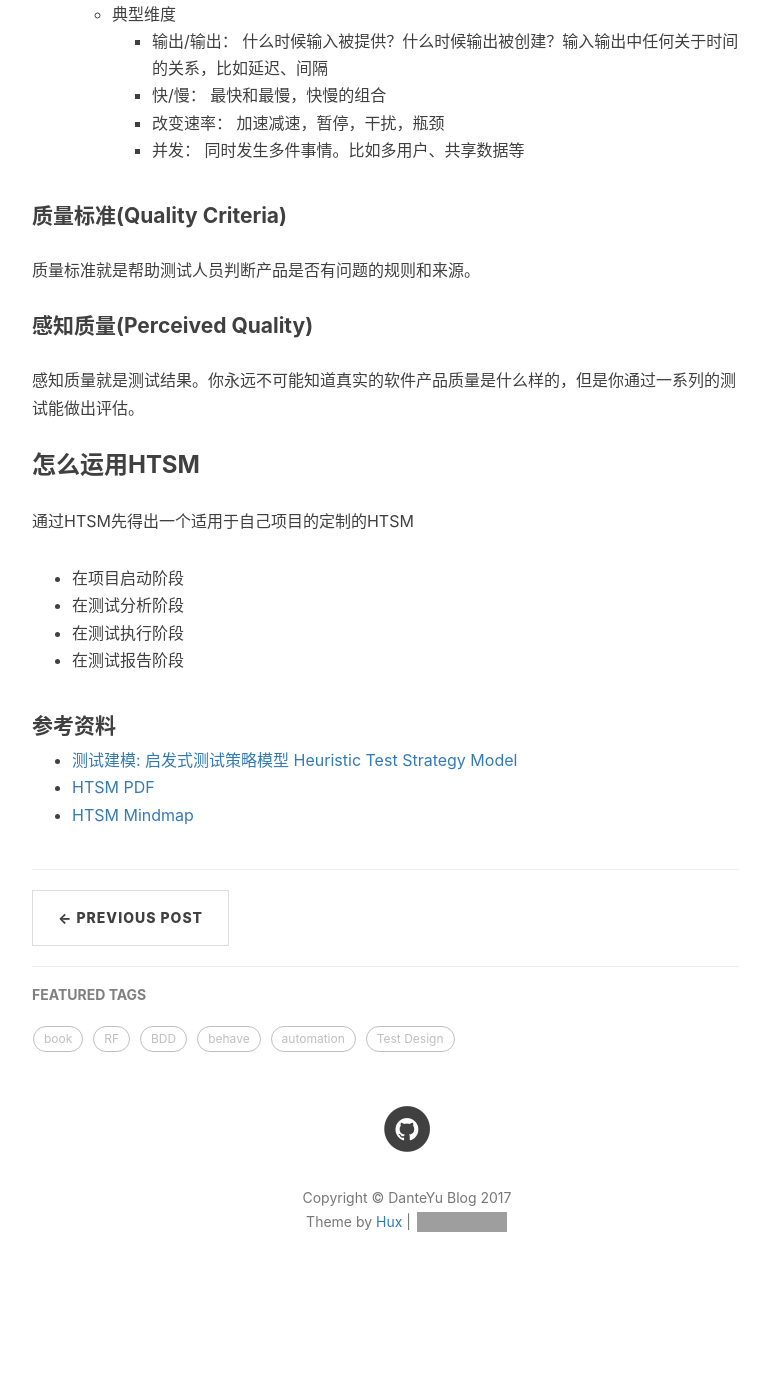
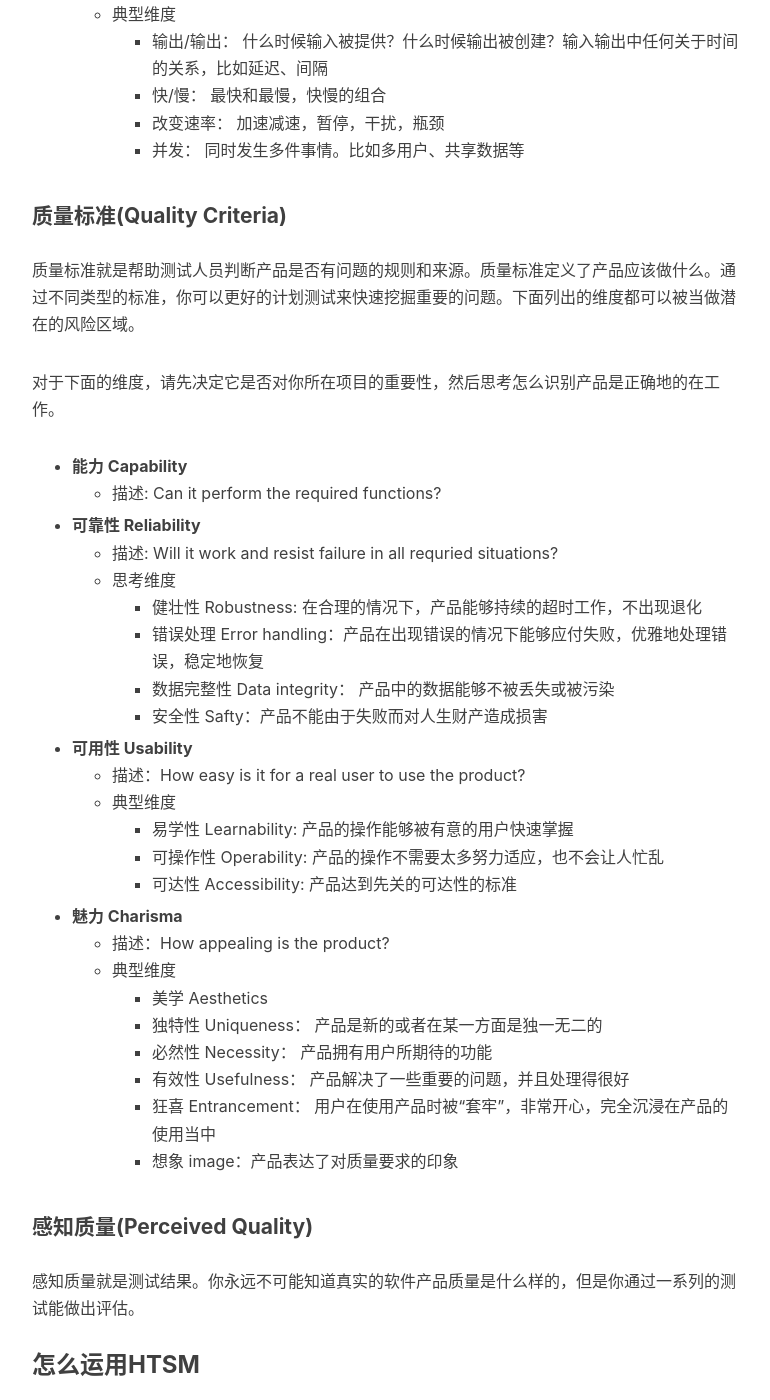
Before and after one commit to DanteYu/DanteYu.github.io, a Jekyll site: the page built from _posts/2017-06-21-htsm.markdown, in a window 1280 px wide and 1400 px high, scrolled down 6928 px. Shown: the whole window, without its empty margins (233-1003 px from the left). Built offline with Jekyll 4.4.1, drawn with Linux system fonts in a browser that asks for light colours; nearby versions of some CDN libraries; comment, search, counter and statistics services are not loaded; before the commit the page ends 8254 px from its top, so only the background shows below that; grey boxes are pictures that could not be loaded.

Commit message:
update quality criteria for htsm

```diff
--- a/_posts/2017-06-21-htsm.markdown
+++ b/_posts/2017-06-21-htsm.markdown
@@ -205,7 +205,38 @@ HTSM主要目的的通过提供大量关键词和启发式问题，帮助测试
 
 #### 质量标准(Quality Criteria)
 
-质量标准就是帮助测试人员判断产品是否有问题的规则和来源。
+质量标准就是帮助测试人员判断产品是否有问题的规则和来源。质量标准定义了产品应该做什么。通过不同类型的标准，你可以更好的计划测试来快速挖掘重要的问题。下面列出的维度都可以被当做潜在的风险区域。
+
+对于下面的维度，请先决定它是否对你所在项目的重要性，然后思考怎么识别产品是正确地的在工作。
+
+* **能力 Capability**
+	* 描述: Can it perform the required functions?
+* **可靠性 Reliability**
+	* 描述: Will it work and resist failure in all requried situations?
+	* 思考维度
+		* 健壮性 Robustness: 在合理的情况下，产品能够持续的超时工作，不出现退化
+		* 错误处理 Error handling：产品在出现错误的情况下能够应付失败，优雅地处理错误，稳定地恢复
+		* 数据完整性 Data integrity： 产品中的数据能够不被丢失或被污染
+		* 安全性 Safty：产品不能由于失败而对人生财产造成损害
+
+* **可用性 Usability**
+	* 描述：How easy is it for a real user to use the product?
+	* 典型维度
+		* 易学性 Learnability: 产品的操作能够被有意的用户快速掌握
+		* 可操作性 Operability: 产品的操作不需要太多努力适应，也不会让人忙乱
+		* 可达性 Accessibility: 产品达到先关的可达性的标准
+
+* **魅力 Charisma**
+	* 描述：How appealing is the product?
+	* 典型维度
+		* 美学 Aesthetics
+		* 独特性 Uniqueness： 产品是新的或者在某一方面是独一无二的
+		* 必然性 Necessity： 产品拥有用户所期待的功能
+		* 有效性 Usefulness： 产品解决了一些重要的问题，并且处理得很好
+		* 狂喜 Entrancement： 用户在使用产品时被“套牢”，非常开心，完全沉浸在产品的使用当中
+		* 想象 image：产品表达了对质量要求的印象
+
+
 
 #### 感知质量(Perceived Quality)
 
```
